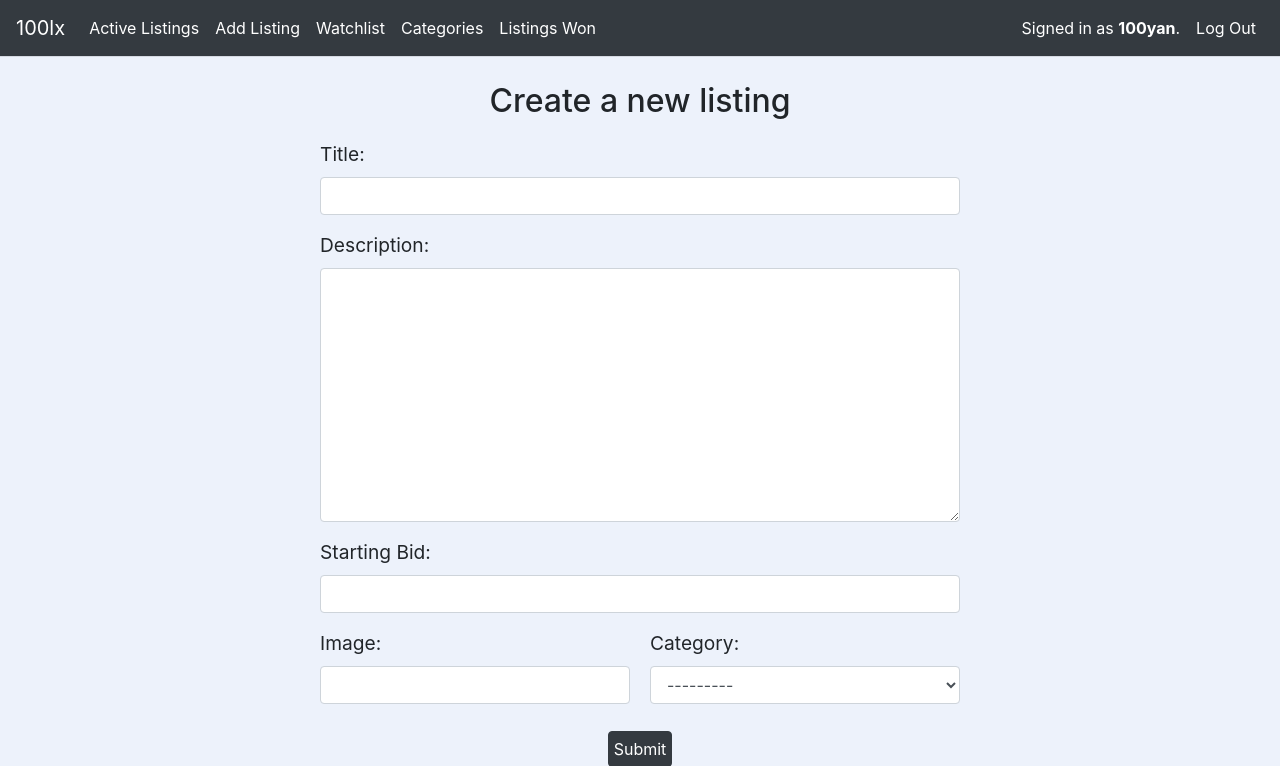
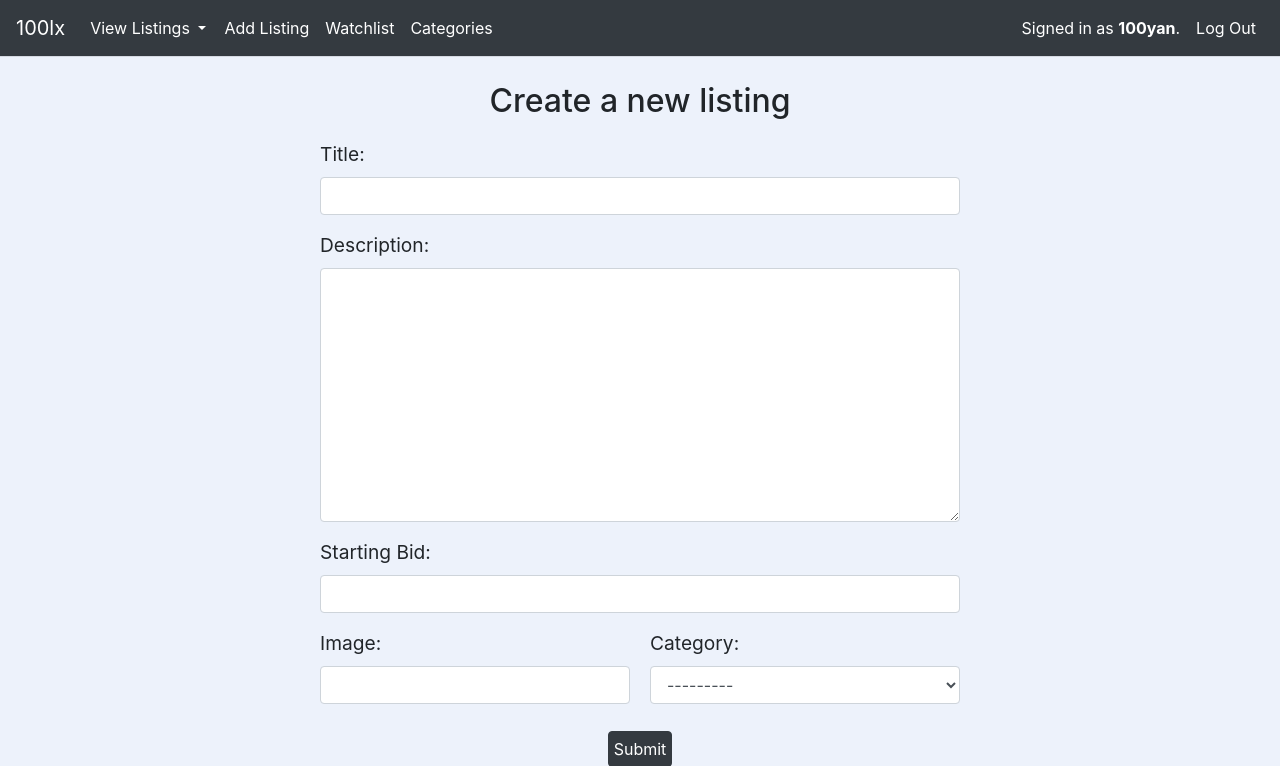
Before and after one commit to 100yann/Commerce, a Django app: page /create in a window 1280 px wide. Shown: the top 766 px of the page. Run offline with Django 3.2, Linux system fonts and the light colour scheme; a user stored in the database is signed in; data comes from the database, SQL or seed files in the repository; both versions use the stored data as it was after the commit; some libraries are stand-ins or nearby versions.

Commit message:
Create a "Closed Listings" page where users can see all listings that have been closed. The home page now only displays active listings. Gather "Active Listings", "Closed Listings", and "Listings Won" in a dropdown button on the navbar

```diff
--- a/auctions/models.py
+++ b/auctions/models.py
@@ -44,6 +44,9 @@ class ListingDetails(models.Model):
         self.date_added = timezone.now()
         return super(ListingDetails, self).save(*args, **kwargs)
 
+    def is_active(self):
+        return self.listing.active
+
 
 class Bids(models.Model):
     listing = models.ForeignKey(Listing, on_delete=models.CASCADE)
--- a/auctions/static/auctions/styles.css
+++ b/auctions/static/auctions/styles.css
@@ -10,8 +10,10 @@ ul {
 /* LAYOUT */
 /* LAYOUT */
 
-
-.navbar-nav .nav-item .nav-link {
+.navbar-brand{
+    margin-right: 25px;
+}
+.navbar-nav .nav-item .nav-link, .dropdown-menu .nav-item .nav-link {
     color: white;
   }
 
@@ -22,7 +24,19 @@ hr {
     margin: 0 0 25px;
 }
 
+.dropdown{
+    margin: auto 10px auto 0;
+}
 
+.dropdown-toggle{
+    margin-left: 0 !important;
+    padding: 0;
+    color: white;
+}
+
+.dropdown-menu {
+    background-color: #343a40;
+}
 
 /* CREATE PAGE */
 /* CREATE PAGE */
--- a/auctions/templates/auctions/layout.html
+++ b/auctions/templates/auctions/layout.html
@@ -20,17 +20,17 @@
 
             <div class="collapse navbar-collapse" id="navbarHamburger">
                 <ul class="navbar-nav mr-auto mt-2 mt-lg-0">
+                    <div class="dropdown">
+                        <a class="dropdown-toggle" href="#" role="button" data-bs-toggle="dropdown" aria-expanded="false">
+                            View Listings
+                        </a>
+
+                        <ul class="dropdown-menu">
                             <li class="nav-item">
                                 <a class="nav-link" href="{% url 'index' %}">Active Listings</a>
                             </li>
                             <li class="nav-item">
-                        <a class="nav-link" href="{% url 'create' %}">Add Listing</a>
-                    </li>
-                    <li class="nav-item">
-                        <a class="nav-link" href="{% url 'watchlist' %}">Watchlist</a>
-                    </li>
-                    <li class="nav-item">
-                        <a class="nav-link" href="{% url 'categories' category='all' %}">Categories</a>
+                                <a class="nav-link" href="{% url 'closed_listings' %}">Closed Listings</a>
                             </li>
                             {% if listings_won > 0 and user.is_authenticated %}
                                 <li class="nav-item">
@@ -41,7 +41,21 @@
                                     <a class="nav-link disabled" href="">Listings Won</a>
                                 </li>
                             {% endif %}
+
                         </ul>
+                    </div>
+
+                    <li class="nav-item">
+                        <a class="nav-link" href="{% url 'create' %}">Add Listing</a>
+                    </li>
+                    <li class="nav-item">
+                        <a class="nav-link" href="{% url 'watchlist' %}">Watchlist</a>
+                    </li>
+                    <li class="nav-item">
+                        <a class="nav-link" href="{% url 'categories' category='all' %}">Categories</a>
+                    </li>
+                </ul>
+
                 <ul class="navbar-nav mr-right mt-2 mt-lg-0">
                     {% if user.is_authenticated %}
                         <li class="nav-item">
@@ -76,7 +90,11 @@
                         </div>
                         <div class="listing-text">
                             <h3>{{ listing.listing.title }}</h3>
+                            {% if listing.is_active %}
                                 <h4>Current Price: ${{ bid.highest_bid }}</h4>
+                            {% else %}
+                                <h4>Won for: ${{ bid.highest_bid }}</h4>
+                            {% endif %}
                             <div id="description">
                                 <p>{{ listing.descr }}</p>
                             </div>
--- a/auctions/urls.py
+++ b/auctions/urls.py
@@ -11,5 +11,6 @@ urlpatterns = [
     path("view/<int:listing_id>", views.view_listing, name="view"),
     path("watchlist", views.watchlist, name="watchlist"),
     path("categories/<str:category>", views.categories, name="categories"),
-    path("listings_won", views.listings_won, name="listings_won")
+    path("listings_won", views.listings_won, name="listings_won"),
+    path("closed_listings", views.closed_listings, name="closed_listings")
 ]
--- a/auctions/views.py
+++ b/auctions/views.py
@@ -35,8 +35,9 @@ class NewListingDetails(ModelForm):
 
 
 def index(request):
-    listings_details = ListingDetails.objects.select_related('listing').all()
-    all_bids = Bids.objects.select_related('listing').all()
+    active_listings = Listing.objects.filter(active=True)
+    listings_details = ListingDetails.objects.filter(listing__in=active_listings)
+    all_bids = Bids.objects.filter(listing__in=active_listings)
     all_listings = zip(listings_details, all_bids)
     listings_won = len(Listing.objects.filter(won_by = request.user.id))
     return render(request, "auctions/index.html", {
@@ -240,3 +241,16 @@ def listings_won(request):
         'listings_won': len(listings_won)
     }
     return render(request, 'auctions/listings_won.html', context)
+
+def closed_listings(request):
+    closed_listings = Listing.objects.filter(active=False)
+    listing_details = ListingDetails.objects.filter(listing__in=closed_listings)
+    bids = Bids.objects.filter(listing__in=closed_listings)
+    all_listings = zip(listing_details, bids)
+    listings_won = Listing.objects.filter(won_by=request.user.id)
+
+    context = {
+        'all_listings': all_listings,
+        'listings_won': len(listings_won)
+    }
+    return render(request, 'auctions/closed_listings.html', context)
```
Also changed, not shown: auctions/templates/auctions/closed_listings.html (added, +8 -0 lines), db.sqlite3. Lines whose indentation alone changed are shown as unchanged.
